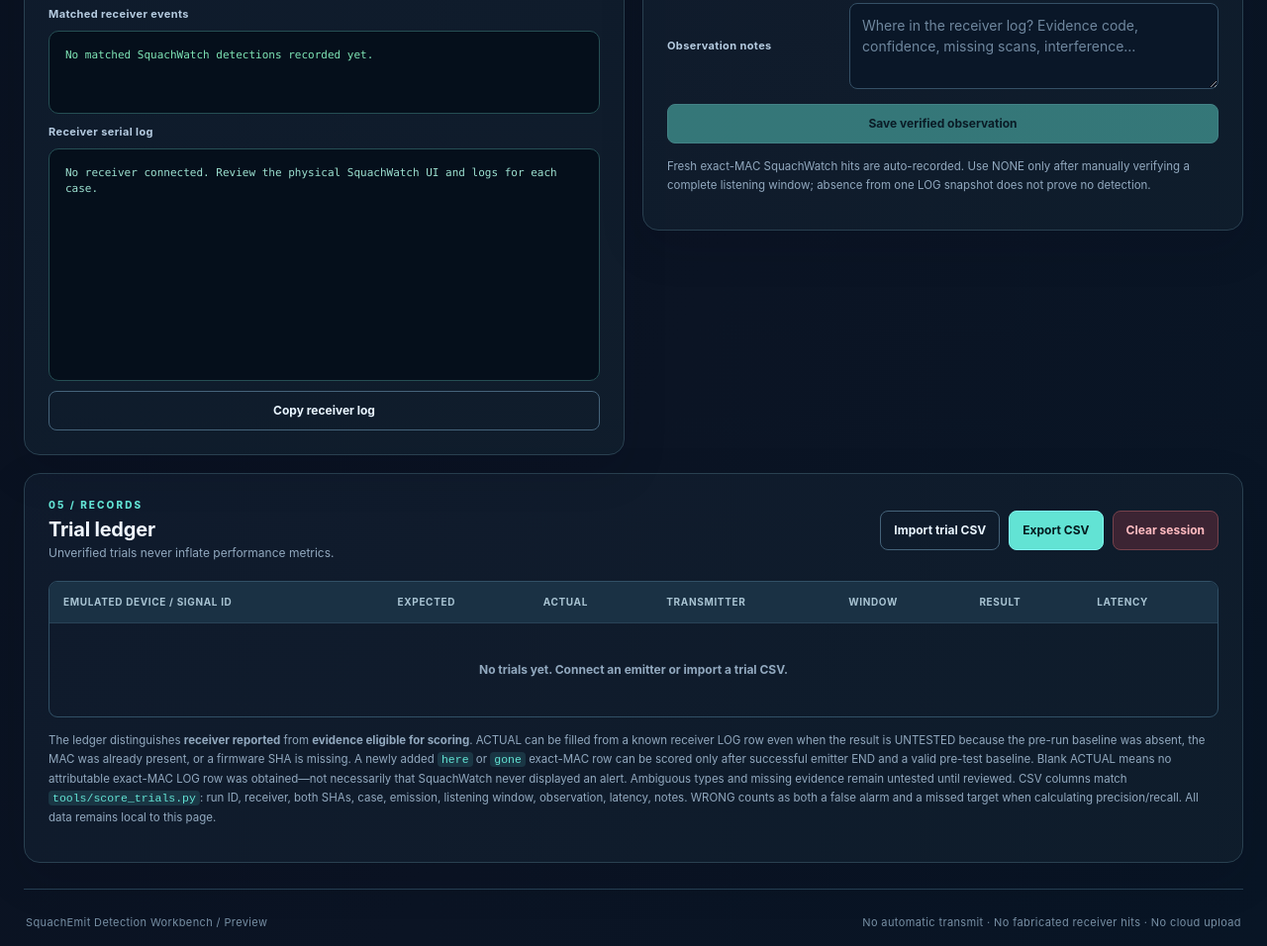
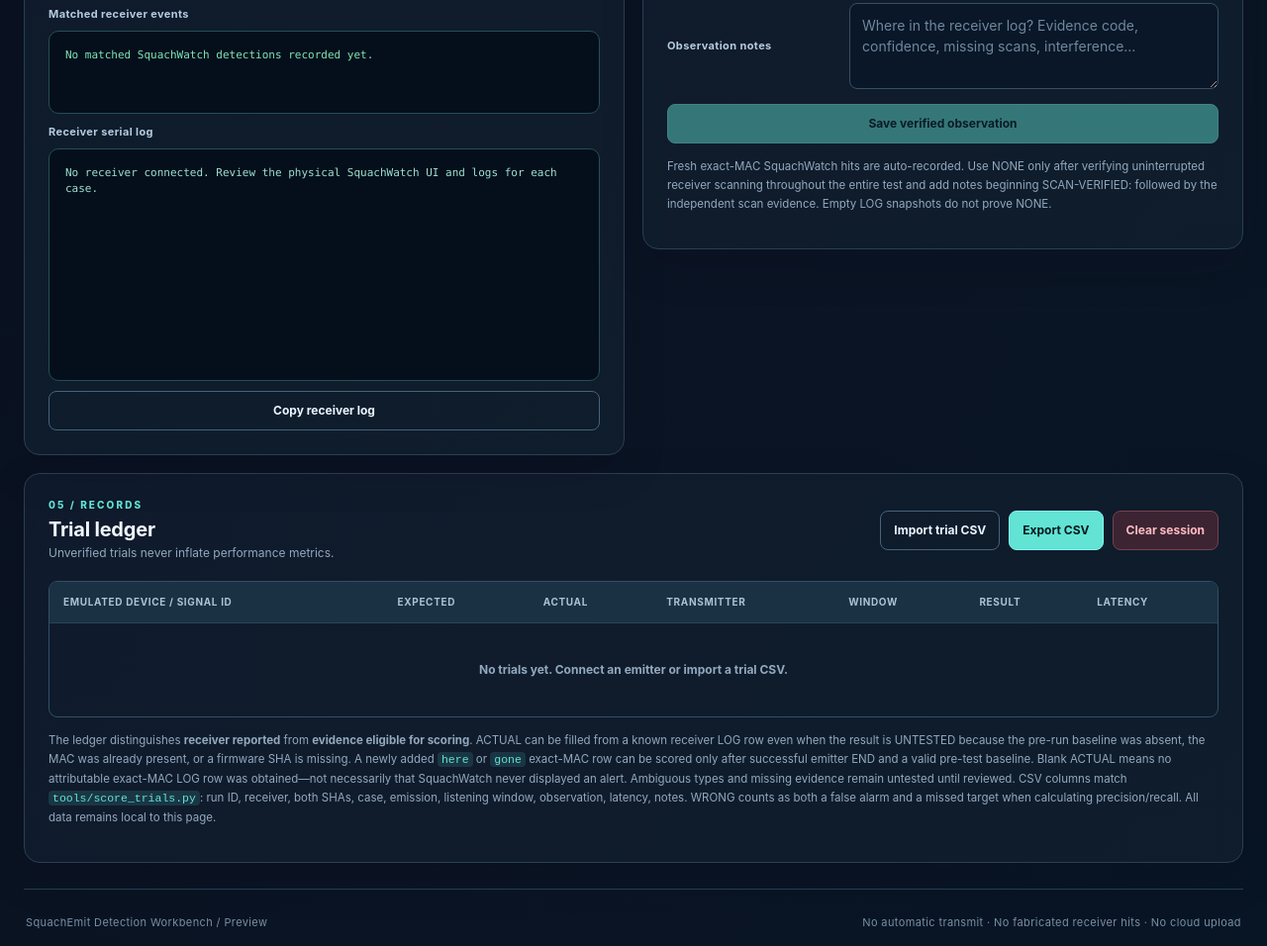
Before and after one commit to retrodroid32/SquachEmit, a plain HTML site: page workbench/index.html in a window 1280 px wide. Shown: the part 2629-3585 px from the top of the page at 99% size. Drawn offline with Linux system fonts and the light colour scheme; files whose address does not match are found by name.

Commit message:
docs(workbench): explain explicit scan-health evidence required for manual NONE scoring

```diff
--- a/workbench/index.html
+++ b/workbench/index.html
@@ -97,7 +97,7 @@
         <div class="formrow"><label for="latencyMs">Latency to first confirmed hit</label><div class="inline"><input type="number" id="latencyMs" min="0" step="1" placeholder="Optional, TP only"><span>milliseconds</span></div></div>
         <div class="formrow"><label for="evidenceNotes">Observation notes</label><textarea id="evidenceNotes" rows="3" maxlength="700" placeholder="Where in the receiver log? Evidence code, confidence, missing scans, interference…"></textarea></div>
         <button id="saveObservation" class="primary full" disabled>Save verified observation</button>
-        <p class="footnote" id="observationNotice" role="status">Fresh exact-MAC SquachWatch hits are auto-recorded. Use NONE only after manually verifying a complete listening window; absence from one LOG snapshot does not prove no detection.</p>
+        <p class="footnote" id="observationNotice" role="status">Fresh exact-MAC SquachWatch hits are auto-recorded. Use NONE only after verifying uninterrupted receiver scanning throughout the entire test and add notes beginning SCAN-VERIFIED: followed by the independent scan evidence. Empty LOG snapshots do not prove NONE.</p>
       </section>
     </div>
 
```
